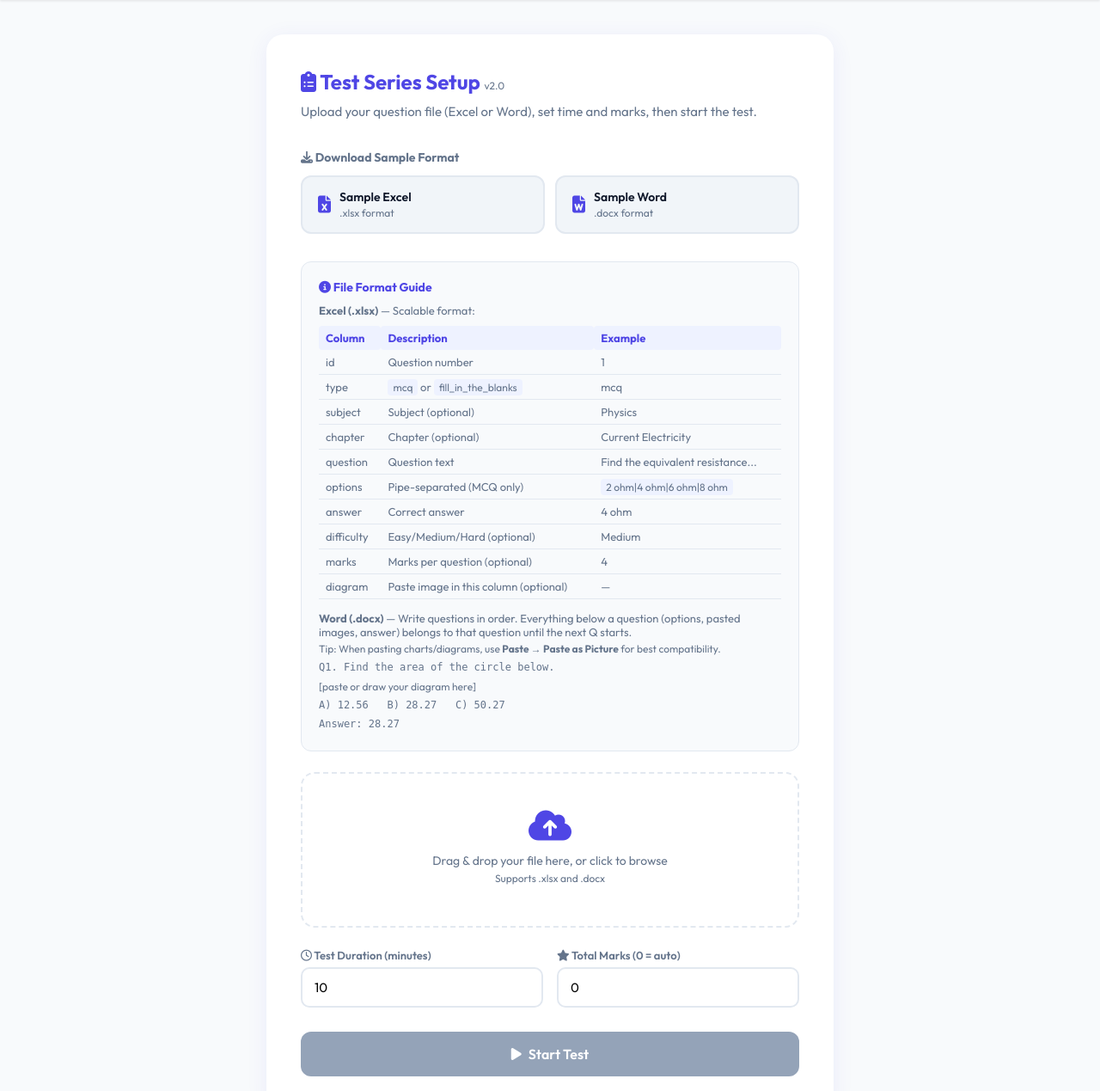
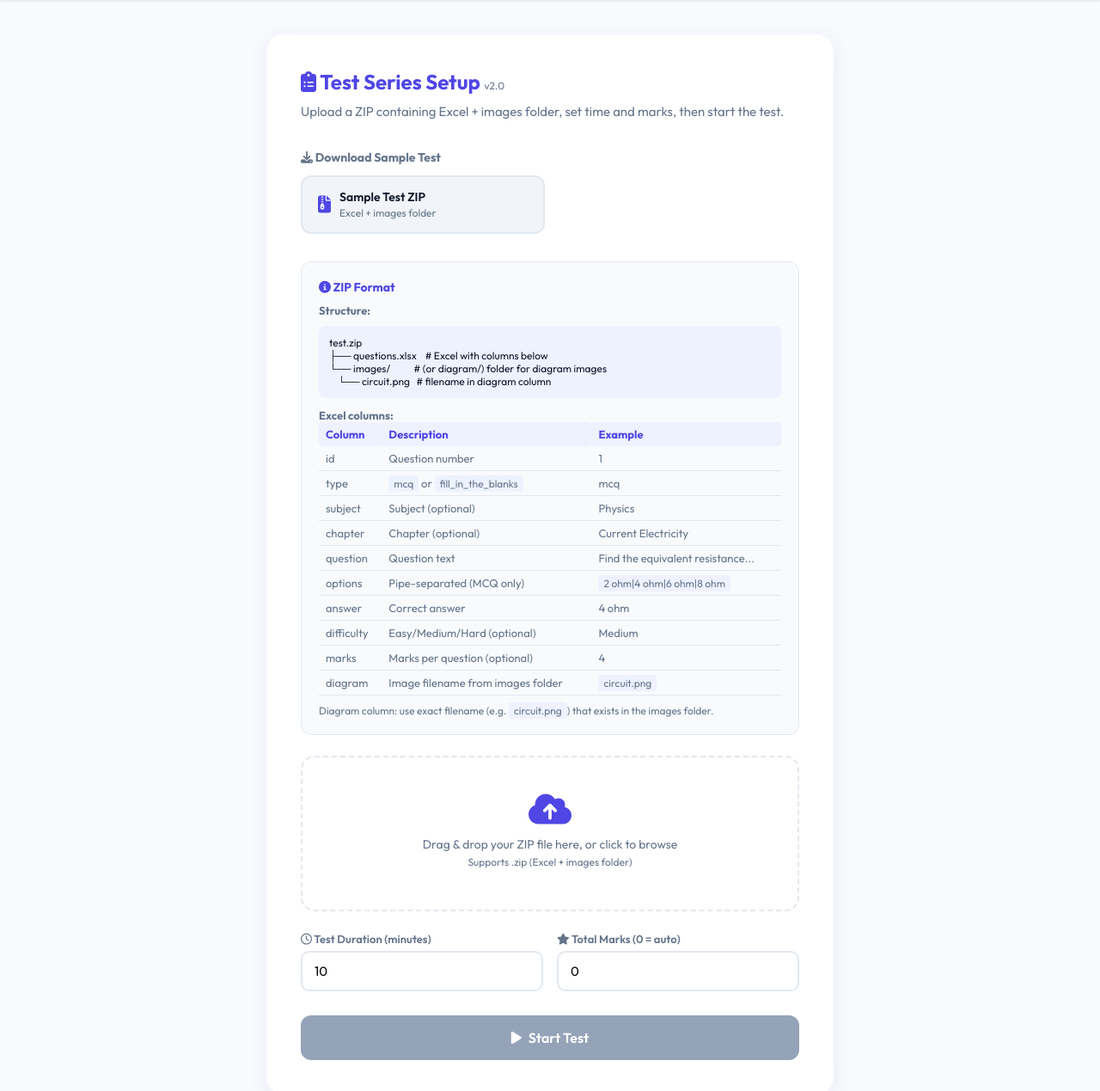
Before and after one commit to shubham-cfd01/test_generator, a Flask app: template templates/series/setup.html in a window 1280 px wide. Shown: the part 68-1337 px from the top of the page at 86% size. Run offline with Flask 3, Linux system fonts and the light colour scheme; the template is opened without the code that fills it, so the values that code supplies are empty.

Commit message:
ZIP-only upload: Excel + images folder, remove Word, sample test ZIP
Made-with: Cursor

```diff
--- a/app.py
+++ b/app.py
@@ -1515,7 +1515,7 @@ def parse_questions_from_zip(zip_stream):
     for n in zf.namelist():
         if n.lower().endswith('.xlsx') and not n.startswith('__'):
             xlsx_path = n
-        if ('diagram/' in n or 'images/' in n) and n.lower().endswith(('.png', '.jpg', '.jpeg', '.gif', '.webp', '.bmp')):
+        if ('diagram/' in n or 'images/' in n or 'image/' in n) and n.lower().endswith(('.png', '.jpg', '.jpeg', '.gif', '.webp', '.bmp')):
             data = zf.read(n)
             if data:
                 base = os.path.basename(n)
@@ -1715,260 +1715,59 @@ def parse_questions_from_excel(file_stream):
     return questions, images_store
 
 
-def _extract_docx_images_via_zip(file_stream):
-    """Extract images from docx - maps block_index -> list of image bytes. Uses same block order as _iter_docx_blocks_in_order."""
-    from zipfile import ZipFile
-    from xml.etree import ElementTree as ET
-    raw = file_stream.read()
-    file_stream.seek(0)
-    block_images = {}
-    ns_r = '{http://schemas.openxmlformats.org/officeDocument/2006/relationships}'
+def _make_circuit_diagram_png():
+    """Create a simple circuit diagram PNG for sample test."""
     try:
-        zf = ZipFile(BytesIO(raw))
-        if 'word/document.xml' not in zf.namelist():
-            zf.close()
-            return block_images
-
-        rels = {}
-        for n in zf.namelist():
-            if n == 'word/_rels/document.xml.rels':
-                tree = ET.fromstring(zf.read(n))
-                for rel in tree:
-                    rid = rel.get('Id')
-                    target = (rel.get('Target') or '').strip()
-                    if not target:
-                        continue
-                    target = target.replace('../', '').lstrip('/')
-                    if 'media/' in target or target.endswith(('.png', '.jpg', '.jpeg', '.emf', '.wmf', '.gif')):
-                        path = 'word/' + target if not target.startswith('word/') else target
-                        rels[rid] = path
-                break
-
-        media = {}
-        for n in zf.namelist():
-            if n.startswith('word/media/'):
-                data = zf.read(n)
-                media[n] = data
-                media[os.path.basename(n)] = data
-
-        doc_tree = ET.fromstring(zf.read('word/document.xml'))
-        ns_w = 'http://schemas.openxmlformats.org/wordprocessingml/2006/main'
-        body = doc_tree.find(f'{{{ns_w}}}body') or doc_tree.find('.//{*}body') or doc_tree
-        if body is None:
-            body = doc_tree
-
-        def _get_imgs_from_elem(elem):
-            imgs, seen = [], set()
-            for el in elem.iter():
-                tag = (el.tag or '').split('}')[-1] if '}' in (el.tag or '') else ''
-                rid = None
-                if tag == 'blip':
-                    rid = el.get(ns_r + 'embed')
-                elif 'imagedata' in tag:
-                    rid = el.get(ns_r + 'id') or el.get(ns_r + 'href')
-                if rid and rid in rels and rid not in seen:
-                    path = rels[rid]
-                    data = media.get(path) or media.get(os.path.basename(path))
-                    if data:
-                        imgs.append(data)
-                        seen.add(rid)
-            return imgs
-
-        block_idx = 0
-        for child in list(body):
-            tag = (child.tag or '').split('}')[-1] if '}' in (child.tag or '') else ''
-            if tag == 'p':
-                imgs = _get_imgs_from_elem(child)
-                if imgs:
-                    block_images[block_idx] = imgs
-                block_idx += 1
-            elif tag == 'tbl':
-                for tr in child.findall('.//{*}tr'):
-                    for tc in tr.findall('.//{*}tc'):
-                        for p in tc.findall('.//{*}p'):
-                            imgs = _get_imgs_from_elem(p)
-                            if imgs:
-                                block_images[block_idx] = imgs
-                            block_idx += 1
-        if not block_images and media:
-            all_imgs = []
-            seen = set()
-            for el in doc_tree.iter():
-                tag = (el.tag or '').split('}')[-1] if '}' in (el.tag or '') else ''
-                rid = None
-                if tag == 'blip':
-                    rid = el.get(ns_r + 'embed')
-                elif 'imagedata' in tag:
-                    rid = el.get(ns_r + 'id') or el.get(ns_r + 'href')
-                if rid and rid in rels and rid not in seen:
-                    path = rels[rid]
-                    data = media.get(path) or media.get(os.path.basename(path))
-                    if data:
-                        all_imgs.append(data)
-                        seen.add(rid)
-            if all_imgs:
-                block_images['_orphans'] = all_imgs
-        zf.close()
-    except Exception as e:
-        print(f"[WARN] docx ZIP image extraction failed: {e}")
-    return block_images
-
-
-def _extract_docx_paragraph_images(para, rels, zip_images=None, block_idx=None):
-    """Extract images from a docx paragraph. Uses zip_images if provided (more reliable)."""
-    if zip_images is not None and block_idx is not None and block_idx in zip_images:
-        return zip_images[block_idx]
-
-    seen_ids = set()
-    images = []
-
-    def _add_blob_for_rid(rid):
-        if not rid or rid in seen_ids:
-            return
-        try:
-            if hasattr(rels, 'get') and rid in rels:
-                blob = rels[rid].target_part.blob
-            elif hasattr(rels, 'related_parts') and rid in rels.related_parts:
-                blob = rels.related_parts[rid].blob
-            else:
-                return
-            if blob:
-                seen_ids.add(rid)
-                images.append(blob)
-        except Exception:
-            pass
-
-    ns_a = '{http://schemas.openxmlformats.org/drawingml/2006/main}'
-    ns_r = '{http://schemas.openxmlformats.org/officeDocument/2006/relationships}'
-    ns_v = '{urn:schemas-microsoft-com:vml}'
-    ns_o = '{urn:schemas-microsoft-com:office:office}'
-    el = para._element
-
-    for blip in el.iter(f'{ns_a}blip'):
-        _add_blob_for_rid(blip.get(f'{ns_r}embed'))
-    for imgdata in el.iter(f'{ns_v}imagedata'):
-        _add_blob_for_rid(imgdata.get(f'{ns_r}id'))
-        _add_blob_for_rid(imgdata.get(f'{ns_r}href'))
-    for ole in el.iter(f'{ns_o}OLEObject'):
-        _add_blob_for_rid(ole.get(f'{ns_r}id'))
-    for shape in el.iter(f'{ns_v}shape'):
-        for child in shape:
-            if 'imagedata' in child.tag:
-                _add_blob_for_rid(child.get(f'{ns_r}id'))
-
-    return images
-
-
-def _iter_docx_blocks_in_order(doc):
-    """Yield paragraphs and table-cell paragraphs in document order (body + tables)."""
-    from docx.oxml.table import CT_Tbl
-    from docx.oxml.text.paragraph import CT_P
-    from docx.table import Table
-    from docx.text.paragraph import Paragraph
-    body = doc.element.body
-    for child in body.iterchildren():
-        if isinstance(child, CT_P):
-            yield Paragraph(child, doc)
-        elif isinstance(child, CT_Tbl):
-            tbl = Table(child, doc)
-            for row in tbl.rows:
-                for cell in row.cells:
-                    for para in cell.paragraphs:
-                        yield para
-
-
-def parse_questions_from_docx(file_stream):
-    from docx import Document
-    raw = file_stream.read()
-    file_stream.seek(0)
-    doc = Document(BytesIO(raw))
-    rels = doc.part.rels
-    zip_images = _extract_docx_images_via_zip(BytesIO(raw))
-    questions = []
-    images_store = {}
-    q_id = 0
-    current_q = None
-    block_idx = 0
-
-    try:
-        block_iter = _iter_docx_blocks_in_order(doc)
+        from PIL import Image, ImageDraw
+        w, h = 200, 100
+        img = Image.new('RGB', (w, h), (255, 255, 255))
+        draw = ImageDraw.Draw(img)
+        # Battery (rectangle)
+        draw.rectangle((20, 35, 50, 65), outline=(0, 0, 0), width=2)
+        draw.line((35, 35, 35, 65), fill=(0, 0, 0), width=2)
+        # Resistor (zigzag)
+        draw.line([(60, 50), (80, 35), (100, 65), (120, 35), (140, 50)], fill=(0, 0, 0), width=2)
+        # Wires
+        draw.line((50, 50, 60, 50), fill=(0, 0, 0), width=2)
+        draw.line((140, 50, 180, 50), fill=(0, 0, 0), width=2)
+        draw.line((180, 50, 180, 50), fill=(0, 0, 0), width=2)
+        draw.ellipse((175, 45, 185, 55), outline=(0, 0, 0), width=2)
+        buf = BytesIO()
+        img.save(buf, format='PNG')
+        buf.seek(0)
+        return buf.getvalue()
     except Exception:
-        block_iter = doc.paragraphs
-
-    for para in block_iter:
-        text = (para.text or '').strip()
-
-        para_images = _extract_docx_paragraph_images(para, rels, zip_images=zip_images, block_idx=block_idx)
-        block_idx += 1
-
-        # Is this the start of a new question?
-        is_new_q = bool(text) and text.lower().startswith('q') and ('.' in text[:5] or ')' in text[:5])
-
-        if is_new_q:
-            if current_q:
-                current_q['image_count'] = len(images_store.get(current_q['id'], []))
-                questions.append(current_q)
-            q_id += 1
-            q_text = _re.sub(r'^[Qq]\d+[\.\)]\s*', '', text).strip()
-            current_q = {
-                'id': q_id, 'type': 'fill_in_the_blanks',
-                'subject': '', 'chapter': '', 'difficulty': '', 'marks': 0,
-                'question': q_text, 'options': [], 'answer': '',
-                'has_image': False, 'image_count': 0,
-            }
-
-        # Rule: everything below (options, diagrams, images) belongs to current question until next Q
-        if para_images and current_q:
-            images_store.setdefault(current_q['id'], []).extend(para_images)
-            current_q['has_image'] = True
-
-        if not text or is_new_q:
-            continue
-
-        if text.lower().startswith('answer:') or text.lower().startswith('ans:'):
-            if current_q:
-                ans = _re.sub(r'^(?:answer|ans)\s*:\s*', '', text, flags=_re.IGNORECASE).strip()
-                current_q['answer'] = ans
-
-        elif text.lower().startswith(('a)', 'b)', 'c)', 'd)', 'a.', 'b.', 'c.', 'd.')):
-            if current_q:
-                current_q['type'] = 'mcq'
-                opt_text = _re.sub(r'^[a-dA-D][\.\)]\s*', '', text).strip()
-                current_q['options'].append(opt_text)
-
-        elif current_q and not current_q['question']:
-            current_q['question'] = text
-
-    if current_q:
-        current_q['image_count'] = len(images_store.get(current_q['id'], []))
-        questions.append(current_q)
-
-    orphans = zip_images.get('_orphans', []) if isinstance(zip_images, dict) else []
-    if orphans and not any(q.get('has_image') for q in questions):
-        for idx, q in enumerate(questions):
-            if idx < len(orphans):
-                images_store[q['id']] = [orphans[idx]]
-                q['has_image'] = True
-                q['image_count'] = 1
-
-    return questions, images_store
+        return None
 
 
 def generate_sample_excel():
     data = [
         {"id": 1, "type": "mcq", "subject": "Mathematics", "chapter": "Rational Numbers", "question": "Which of the following is a rational number?", "options": "√2|π|0|√3", "answer": "0", "difficulty": "Easy", "marks": 1, "diagram": ""},
         {"id": 2, "type": "mcq", "subject": "Mathematics", "chapter": "Squares", "question": "What is the square of 15?", "options": "225|255|125|325", "answer": "225", "difficulty": "Easy", "marks": 1, "diagram": ""},
-        {"id": 3, "type": "mcq", "subject": "Mathematics", "chapter": "Linear Equations", "question": "If 3x + 5 = 20, what is the value of x?", "options": "3|5|15|4", "answer": "5", "difficulty": "Medium", "marks": 2, "diagram": ""},
+        {"id": 3, "type": "mcq", "subject": "Physics", "chapter": "Current Electricity", "question": "Find the equivalent resistance of the circuit shown below.", "options": "2 ohm|4 ohm|6 ohm|8 ohm", "answer": "4 ohm", "difficulty": "Medium", "marks": 4, "diagram": "circuit.png"},
         {"id": 4, "type": "fill_in_the_blanks", "subject": "Mathematics", "chapter": "Cubes", "question": "The cube root of 512 is ____.", "options": "", "answer": "8", "difficulty": "Easy", "marks": 1, "diagram": ""},
         {"id": 5, "type": "fill_in_the_blanks", "subject": "Mathematics", "chapter": "Mensuration", "question": "Find the area of the triangle shown below.", "options": "", "answer": "12", "difficulty": "Medium", "marks": 2, "diagram": ""},
-        {"id": 6, "type": "mcq", "subject": "Mathematics", "chapter": "Mensuration", "question": "What is the area of the circle shown below?", "options": "12.56|15.70|28.27|50.27", "answer": "28.27", "difficulty": "Medium", "marks": 4, "diagram": ""},
-        {"id": 7, "type": "fill_in_the_blanks", "subject": "Mathematics", "chapter": "Mensuration", "question": "Find the perimeter of the rectangle shown below.", "options": "", "answer": "22", "difficulty": "Medium", "marks": 2, "diagram": ""},
     ]
     df = pd.DataFrame(data)
     buf = BytesIO()
     df.to_excel(buf, index=False)
     buf.seek(0)
     return buf
+
+
+def generate_sample_zip():
+    """Create sample ZIP: questions.xlsx + images/circuit.png for upload test."""
+    from zipfile import ZipFile
+    excel_buf = generate_sample_excel()
+    circuit_png = _make_circuit_diagram_png()
+    if not circuit_png:
+        circuit_png = b'\x89PNG\r\n\x1a\n'  # minimal PNG header as fallback
+    out = BytesIO()
+    with ZipFile(out, 'w') as zf:
+        zf.writestr('questions.xlsx', excel_buf.getvalue())
+        zf.writestr('images/circuit.png', circuit_png)
+    out.seek(0)
+    return out
 
 
 def _make_blue_circle_png():
@@ -1987,53 +1786,6 @@ def _make_blue_circle_png():
         return None
 
 
-def generate_sample_docx():
-    from docx import Document
-    from docx.shared import Inches
-    doc = Document()
-    doc.add_heading('Sample Test Questions', level=1)
-    doc.add_paragraph('Format: Start each question with Q1. Q2. etc.\n'
-                      'Add options as A) B) C) D) on separate lines.\n'
-                      'Write Answer: on a separate line.\n'
-                      'For diagrams, paste or draw your image below the question—everything belongs to that question until the next Q.\n')
-    doc.add_paragraph('Q1. Which of the following is a rational number?')
-    doc.add_paragraph('A) √2')
-    doc.add_paragraph('B) π')
-    doc.add_paragraph('C) 0')
-    doc.add_paragraph('D) √3')
-    doc.add_paragraph('Answer: 0')
-    doc.add_paragraph('')
-    doc.add_paragraph('Q2. What is the square of 15?')
-    doc.add_paragraph('A) 225')
-    doc.add_paragraph('B) 255')
-    doc.add_paragraph('C) 125')
-    doc.add_paragraph('D) 325')
-    doc.add_paragraph('Answer: 225')
-    doc.add_paragraph('')
-    doc.add_paragraph('Q3. The cube root of 512 is ____.')
-    doc.add_paragraph('Answer: 8')
-    doc.add_paragraph('')
-    doc.add_paragraph('Q4. Find the area of the triangle shown below.')
-    doc.add_paragraph('[Paste or draw your diagram here]')
-    doc.add_paragraph('Answer: 12')
-    doc.add_paragraph('')
-    doc.add_paragraph('Q5. What is the area of the circle shown below?')
-    p_img = doc.add_paragraph()
-    circle_buf = _make_blue_circle_png()
-    if circle_buf:
-        run = p_img.add_run()
-        run.add_picture(circle_buf, width=Inches(1.5))
-    doc.add_paragraph('A) 12.56')
-    doc.add_paragraph('B) 15.70')
-    doc.add_paragraph('C) 28.27')
-    doc.add_paragraph('D) 50.27')
-    doc.add_paragraph('Answer: 28.27')
-    buf = BytesIO()
-    doc.save(buf)
-    buf.seek(0)
-    return buf
-
-
 @app.route('/series')
 @login_required
 def series_home():
@@ -2049,11 +1801,12 @@ def series_sample_excel():
     return send_file(buf, as_attachment=True, download_name='sample_questions.xlsx', mimetype='application/vnd.openxmlformats-officedocument.spreadsheetml.sheet')
 
 
-@app.route('/series/sample/word')
+@app.route('/series/sample/zip')
 @login_required
-def series_sample_word():
-    buf = generate_sample_docx()
-    return send_file(buf, as_attachment=True, download_name='sample_questions.docx', mimetype='application/vnd.openxmlformats-officedocument.wordprocessingml.document')
+def series_sample_zip():
+    """Download sample test ZIP: Excel + images folder (circuit.png)."""
+    buf = generate_sample_zip()
+    return send_file(buf, as_attachment=True, download_name='sample_test.zip', mimetype='application/zip')
 
 
 @app.route('/series/start', methods=['POST'])
@@ -2067,12 +1820,10 @@ def series_start():
     total_marks = int(request.form.get('marks', 0))
 
     try:
-        if filename.endswith('.xlsx') or filename.endswith('.xls'):
-            questions, images = parse_questions_from_excel(file)
-        elif filename.endswith('.docx'):
-            questions, images = parse_questions_from_docx(file)
+        if filename.endswith('.zip'):
+            questions, images = parse_questions_from_zip(file.stream)
         else:
-            return jsonify({"error": "Unsupported file format. Upload .xlsx or .docx"}), 400
+            return jsonify({"error": "Upload a .zip file containing Excel + images folder. Download sample for format."}), 400
     except Exception as e:
         return jsonify({"error": f"Failed to parse file: {str(e)}"}), 400
 
--- a/requirements.txt
+++ b/requirements.txt
@@ -6,5 +6,4 @@ matplotlib
 numpy
 pandas
 openpyxl
-python-docx
 Pillow
--- a/templates/series/setup.html
+++ b/templates/series/setup.html
@@ -101,23 +101,24 @@
     <div class="container">
         <div class="card">
             <h2><i class="fa-solid fa-clipboard-list"></i> Test Series Setup <span style="font-size:12px;color:var(--muted);font-weight:400;">v2.0</span></h2>
-            <p class="desc">Upload your question file (Excel or Word), set time and marks, then start the test.</p>
+            <p class="desc">Upload a ZIP containing Excel + images folder, set time and marks, then start the test.</p>
 
-            <h4 style="font-size:14px;color:var(--muted);margin-bottom:12px;"><i class="fa-solid fa-download"></i> Download Sample Format</h4>
+            <h4 style="font-size:14px;color:var(--muted);margin-bottom:12px;"><i class="fa-solid fa-download"></i> Download Sample Test</h4>
             <div class="samples">
-                <a href="{{ url_for('series_sample_excel') }}" class="sample-btn">
-                    <i class="fa-solid fa-file-excel"></i>
-                    <div>Sample Excel<br><span class="sub">.xlsx format</span></div>
-                </a>
-                <a href="{{ url_for('series_sample_word') }}" class="sample-btn">
-                    <i class="fa-solid fa-file-word"></i>
-                    <div>Sample Word<br><span class="sub">.docx format</span></div>
+                <a href="{{ url_for('series_sample_zip') }}" class="sample-btn">
+                    <i class="fa-solid fa-file-zipper"></i>
+                    <div>Sample Test ZIP<br><span class="sub">Excel + images folder</span></div>
                 </a>
             </div>
 
             <div class="format-guide">
-                <h4><i class="fa-solid fa-circle-info"></i> File Format Guide</h4>
-                <p style="font-size:13px;color:var(--muted);margin-bottom:10px;"><strong>Excel (.xlsx)</strong> — Scalable format:</p>
+                <h4><i class="fa-solid fa-circle-info"></i> ZIP Format</h4>
+                <p style="font-size:13px;color:var(--muted);margin-bottom:10px;"><strong>Structure:</strong></p>
+                <pre style="font-size:12px;background:#EEF2FF;padding:12px;border-radius:8px;overflow-x:auto;">test.zip
+├── questions.xlsx    # Excel with columns below
+└── images/           # (or diagram/) folder for diagram images
+    └── circuit.png   # filename in diagram column</pre>
+                <p style="font-size:13px;color:var(--muted);margin-top:12px;"><strong>Excel columns:</strong></p>
                 <table>
                     <tr><th>Column</th><th>Description</th><th>Example</th></tr>
                     <tr><td>id</td><td>Question number</td><td>1</td></tr>
@@ -129,27 +130,19 @@
                     <tr><td>answer</td><td>Correct answer</td><td>4 ohm</td></tr>
                     <tr><td>difficulty</td><td>Easy/Medium/Hard (optional)</td><td>Medium</td></tr>
                     <tr><td>marks</td><td>Marks per question (optional)</td><td>4</td></tr>
-                    <tr><td>diagram</td><td>Paste image in this column (optional)</td><td>—</td></tr>
+                    <tr><td>diagram</td><td>Image filename from images folder</td><td><code>circuit.png</code></td></tr>
                 </table>
-
-                <p style="font-size:13px;color:var(--muted);margin-top:14px;"><strong>Word (.docx)</strong> — Write questions in order. Everything below a question (options, pasted images, answer) belongs to that question until the next Q starts.</p>
-                <p style="font-size:12px;color:var(--muted);margin-top:4px;">Tip: When pasting charts/diagrams, use <strong>Paste → Paste as Picture</strong> for best compatibility.</p>
-                <p style="font-size:12px;color:var(--muted);font-family:monospace;line-height:1.8;margin-top:4px;">
-                    Q1. Find the area of the circle below.<br>
-                    <span style="color:#64748b;">[paste or draw your diagram here]</span><br>
-                    A) 12.56 &nbsp; B) 28.27 &nbsp; C) 50.27<br>
-                    Answer: 28.27
-                </p>
+                <p style="font-size:12px;color:var(--muted);margin-top:10px;">Diagram column: use exact filename (e.g. <code>circuit.png</code>) that exists in the images folder.</p>
             </div>
 
             <div id="error-msg" class="error-msg"></div>
 
             <div class="upload-area" id="upload-area">
                 <i class="fa-solid fa-cloud-arrow-up"></i>
-                <p>Drag & drop your file here, or click to browse</p>
-                <p style="font-size:12px;margin-top:4px;">Supports .xlsx and .docx</p>
+                <p>Drag & drop your ZIP file here, or click to browse</p>
+                <p style="font-size:12px;margin-top:4px;">Supports .zip (Excel + images folder)</p>
                 <div class="filename" id="filename"></div>
-                <input type="file" id="file-input" accept=".xlsx,.xls,.docx">
+                <input type="file" id="file-input" accept=".zip">
             </div>
 
             <div class="settings">
```
Also changed, not shown: IMAGE_EXTRACTION_FLOW.md (+3 -3 lines).
